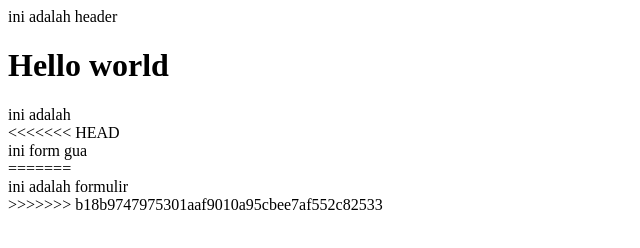
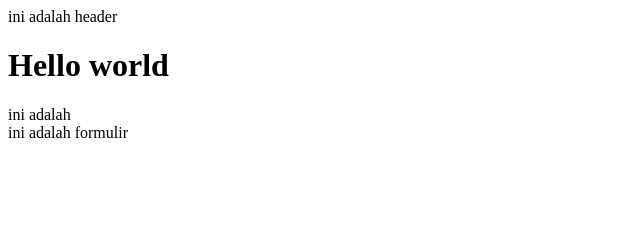
Before and after one commit to qialfariq/companyProfilez, a plain HTML site: page cobalagi/kontak.html in a window 1280 px wide. Shown: the whole page, without its empty margins (0-640 px from the left). Drawn offline with Linux system fonts and the light colour scheme.

Commit message:
menerima perubahan dari bejo

```diff
--- a/cobalagi/kontak.html
+++ b/cobalagi/kontak.html
@@ -10,10 +10,6 @@
     <header>ini adalah header</header>
     <h1>Hello world</h1>
     <footer>ini adalah</footer>
-<<<<<<< HEAD
-    <form action="#">ini form gua</form>
-=======
     <form>ini adalah formulir</form>
->>>>>>> b18b9747975301aaf9010a95cbee7af552c82533
   </body>
 </html>
```
